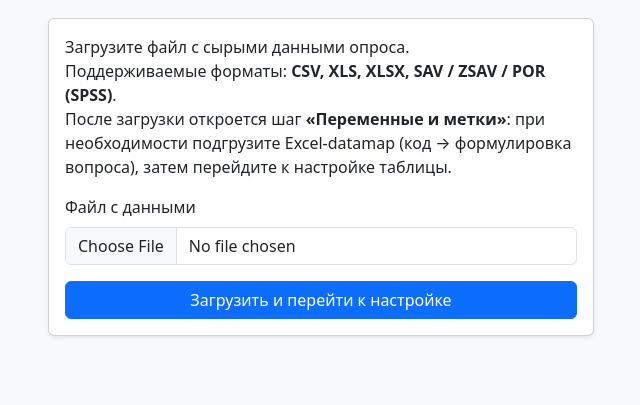
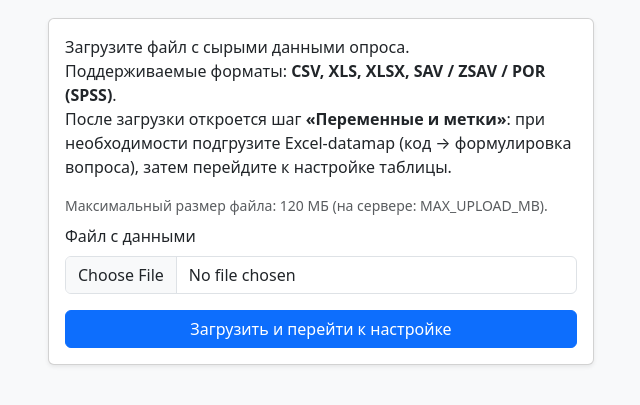
Before and after one commit to olesyagrinenko-eng/survey-web-app, a Flask app: page / in a window 1280 px wide. Shown: the part 131-536 px from the top of the page, without its empty margins (319-959 px from the left). Run offline with Flask 3, Linux system fonts and the light colour scheme.

Commit message:
Add files via upload

```diff
--- a/app.py
+++ b/app.py
@@ -26,6 +26,7 @@ from flask import (
 )
 import math
 from werkzeug.datastructures import FileStorage
+from werkzeug.exceptions import RequestEntityTooLarge
 from flask import after_this_request
 
 try:
@@ -36,8 +37,52 @@ except (ImportError, OSError):  # pragma: no cover - optional at runtime
 
 app = Flask(__name__)
 app.secret_key = os.getenv("FLASK_SECRET_KEY", "dev-secret-key-change-me")
-# Ограничиваем размер upload, чтобы не ловить OOM/502 на очень больших файлах.
-app.config["MAX_CONTENT_LENGTH"] = 40 * 1024 * 1024  # 40 MB
+
+
+def _parse_max_upload_bytes() -> int | None:
+    """
+    Лимит размера загружаемого файла (тело POST). Переменная окружения MAX_UPLOAD_MB (целое число мегабайт).
+    0 или отрицательное — без лимита (только для локальной отладки). По умолчанию 120 МБ.
+    Потолок 2048 МБ защищает от опечаток; очень большие .sav всё равно могут не поместиться в RAM инстанса.
+    """
+    raw = (os.getenv("MAX_UPLOAD_MB") or "120").strip()
+    try:
+        mb = int(raw)
+    except ValueError:
+        mb = 120
+    if mb <= 0:
+        return None
+    mb = min(mb, 2048)
+    return mb * 1024 * 1024
+
+
+def _max_upload_mb_message() -> str:
+    lim = app.config.get("MAX_CONTENT_LENGTH")
+    if lim is None:
+        return "Серверный лимит размера файла отключён (MAX_UPLOAD_MB≤0)."
+    mb = max(1, lim // (1024 * 1024))
+    return f"Максимальный размер файла: {mb} МБ (на сервере: MAX_UPLOAD_MB)."
+
+
+app.config["MAX_CONTENT_LENGTH"] = _parse_max_upload_bytes()
+
+
+@app.errorhandler(RequestEntityTooLarge)
+def _handle_request_entity_too_large(_err: RequestEntityTooLarge):  # noqa: ANN001
+    """413 при любой загрузке multipart (главная, datamap и т.д.)."""
+    lim = app.config.get("MAX_CONTENT_LENGTH")
+    if lim:
+        mb = max(1, lim // (1024 * 1024))
+        flash(
+            f"Файл слишком большой — действует лимит {mb} МБ. Увеличьте MAX_UPLOAD_MB на сервере при необходимости.",
+            "error",
+        )
+    else:
+        flash("Размер загрузки превышает лимит сервера или прокси.", "error")
+    ref = request.referrer
+    if ref and str(ref).startswith(request.host_url or ""):
+        return redirect(ref)
+    return redirect(url_for("index"))
 
 
 # --- Simple in‑memory "storage" for uploaded dataframes (per session) ---
@@ -94,9 +139,54 @@ def _read_column_manifest(data_key: str) -> List[str] | None:
         return None
 
 
+def _strip_column_name_control_chars(name: str) -> str:
+    """Имена столбцов без переводов строк — иначе ломаются HTML-формы и lookup после POST."""
+    s = str(name).replace("\r\n", " ").replace("\r", " ").replace("\n", " ")
+    s = " ".join(s.split())
+    return s.strip()
+
+
+def _sanitize_dataframe_column_names(df: pd.DataFrame) -> Tuple[pd.DataFrame, Dict[str, str]]:
+    """
+    Убирает \\r\\n в именах столбцов, схлопывает пробелы, разруливает дубликаты после нормализации.
+    Возвращает (новый df, карта старое_имя -> новое_имя) для подправки OPTIONSTORE / меток.
+    """
+    old = [str(c) for c in df.columns]
+    used: Dict[str, int] = {}
+    new_cols: List[str] = []
+    for c in old:
+        base = _strip_column_name_control_chars(c)
+        if not base:
+            base = "unnamed"
+        n = used.get(base, 0)
+        used[base] = n + 1
+        if n == 0:
+            new_cols.append(base)
+        else:
+            new_cols.append(f"{base}__{n + 1}")
+    out = df.copy()
+    out.columns = new_cols
+    return out, dict(zip(old, new_cols))
+
+
+def _remap_dict_keys_str(d: Dict[str, Any] | None, remap: Dict[str, str]) -> Dict[str, Any]:
+    if not d:
+        return {}
+    out: Dict[str, Any] = {}
+    for k, v in d.items():
+        sk = str(k)
+        nk = remap.get(sk, sk)
+        out[nk] = v
+    return out
+
+
 def _filter_labels_for_df(labels: Dict[str, str], df: pd.DataFrame) -> Dict[str, str]:
     cols = {str(c) for c in df.columns}
-    return {str(k): str(v).strip() for k, v in labels.items() if str(k) in cols and str(v).strip()}
+    return {
+        str(k): _strip_column_name_control_chars(str(v)).strip()
+        for k, v in labels.items()
+        if str(k) in cols and str(v).strip()
+    }
 
 
 def _filter_value_labels_for_df(
@@ -126,6 +216,10 @@ def _store_dataframe(
     path = f"/tmp/survey_data_{data_key}.pkl"
     df = df.copy()
     df.columns = [str(c) for c in df.columns]
+    df, col_remap = _sanitize_dataframe_column_names(df)
+    all_values_map = _remap_dict_keys_str(all_values_map, col_remap)
+    column_labels = _remap_dict_keys_str(column_labels, col_remap)
+    value_labels = _remap_dict_keys_str(value_labels, col_remap)
     try:
         df.to_pickle(path)
     except Exception:
@@ -135,7 +229,7 @@ def _store_dataframe(
         with open(path, "wb") as pf:
             _pickle.dump(df, pf, protocol=4)
     DATASTORE[data_key] = path
-    OPTIONSTORE[data_key] = all_values_map or {}
+    OPTIONSTORE[data_key] = all_values_map
     COLUMN_LABELSTORE[data_key] = _filter_labels_for_df(column_labels or {}, df)
     VALUE_LABELSTORE[data_key] = _filter_value_labels_for_df(value_labels or {}, df)
     try:
@@ -2058,12 +2152,29 @@ def index():
             except Exception as exc:
                 flash(f"Не удалось сохранить загруженные данные: {exc}", "error")
                 return redirect(url_for("index"))
+        except RequestEntityTooLarge:
+            lim = app.config.get("MAX_CONTENT_LENGTH")
+            if lim:
+                mb = max(1, lim // (1024 * 1024))
+                flash(
+                    f"Файл слишком большой для загрузки: действует лимит {mb} МБ. "
+                    f"На хостинге (Render и др.) увеличьте переменную окружения MAX_UPLOAD_MB и перезапустите сервис, "
+                    f"либо загрузите сжатую/урезанную базу.",
+                    "error",
+                )
+            else:
+                flash(
+                    "Размер файла превышает лимит (например, у обратного прокси). "
+                    "Проверьте настройки сервера или разбейте данные.",
+                    "error",
+                )
+            return redirect(url_for("index"))
         except Exception as exc:
             traceback.print_exc()
             flash(f"Внутренняя ошибка при загрузке файла: {exc}", "error")
             return redirect(url_for("index"))
 
-    return render_template("index.html")
+    return render_template("index.html", upload_limit_hint=_max_upload_mb_message())
 
 
 @app.route("/variable-labels", methods=["GET", "POST"])
--- a/render.yaml
+++ b/render.yaml
@@ -8,3 +8,6 @@ services:
     envVars:
       - key: FLASK_SECRET_KEY
         generateValue: true
+      # Лимит загрузки одного файла (МБ). Большие .sav поднимайте осторожно — нужна RAM инстанса.
+      - key: MAX_UPLOAD_MB
+        value: "200"
--- a/templates/index.html
+++ b/templates/index.html
@@ -32,6 +32,7 @@
               </p>
 
               <form id="uploadForm" method="post" enctype="multipart/form-data">
+                <p class="small text-muted mb-2">{{ upload_limit_hint }}</p>
                 <div class="mb-3">
                   <label for="data_file" class="form-label">Файл с данными</label>
                   <input class="form-control" type="file" id="data_file" name="data_file" accept=".csv,.xls,.xlsx,.sav,.zsav,.por" required>
```
